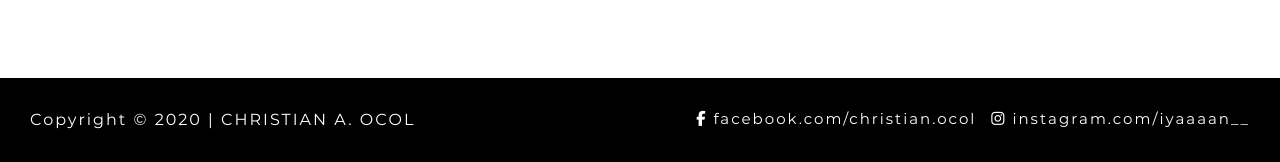
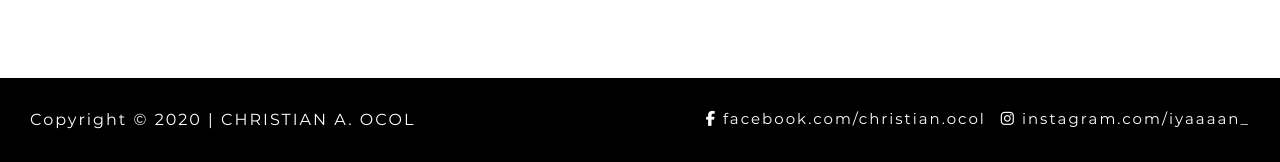
Before and after one commit to iyaaaan/iyaaaan.github.io, a PHP site: page /page-about.php in a window 1280 px wide. Shown: the part 3385-3547 px from the top of the page. Run offline with PHP 8.4, Linux system fonts and the light colour scheme; some libraries are stand-ins or nearby versions; some web fonts are replaced.

Commit message:
remove underscore

```diff
--- a/include-footer.php
+++ b/include-footer.php
@@ -11,7 +11,7 @@
 				</li>
 				<li class="footer__media-item">
 					<a href="https://instagram.com/iyaaaan__" class="footer__media-link" target="_blank">
-						<i class="fab fa-instagram"></i> instagram.com/iyaaaan__
+						<i class="fab fa-instagram"></i> instagram.com/iyaaaan_
 					</a>
 				</li>
 			</ul>
```
